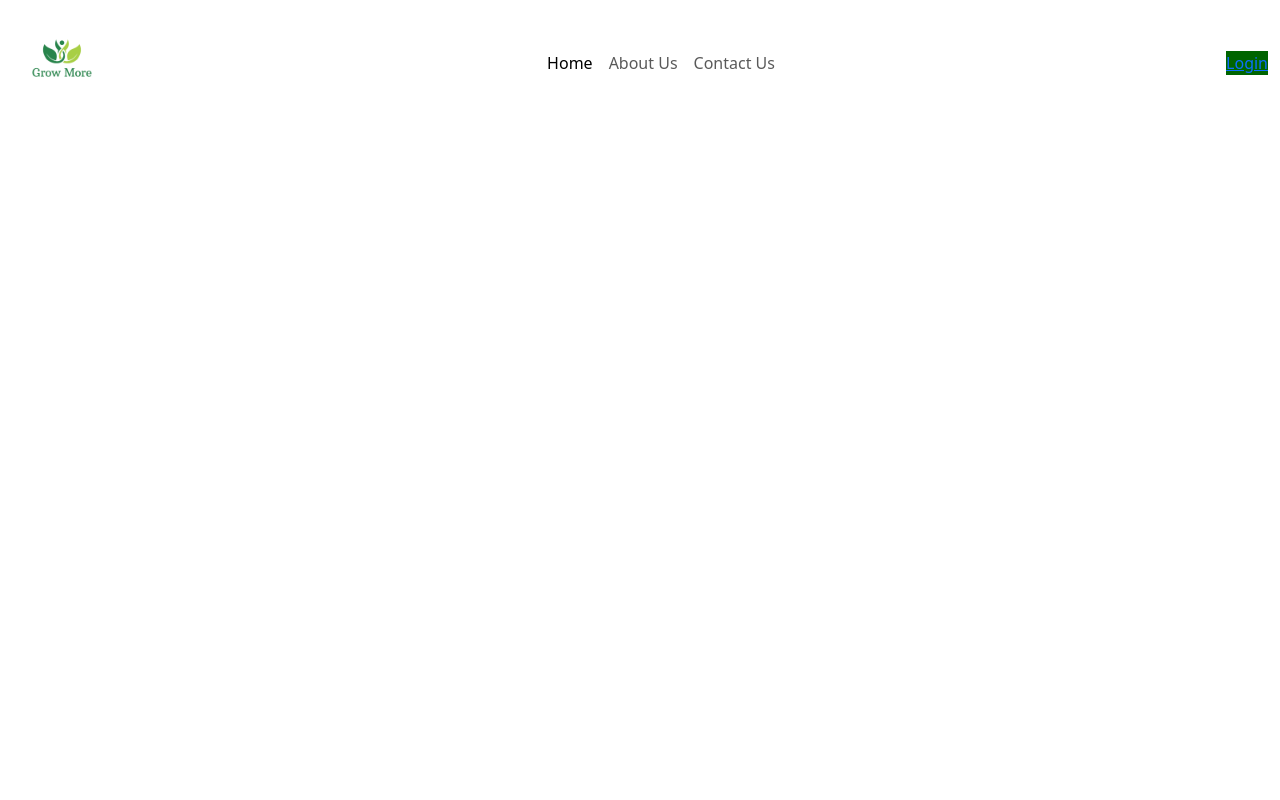
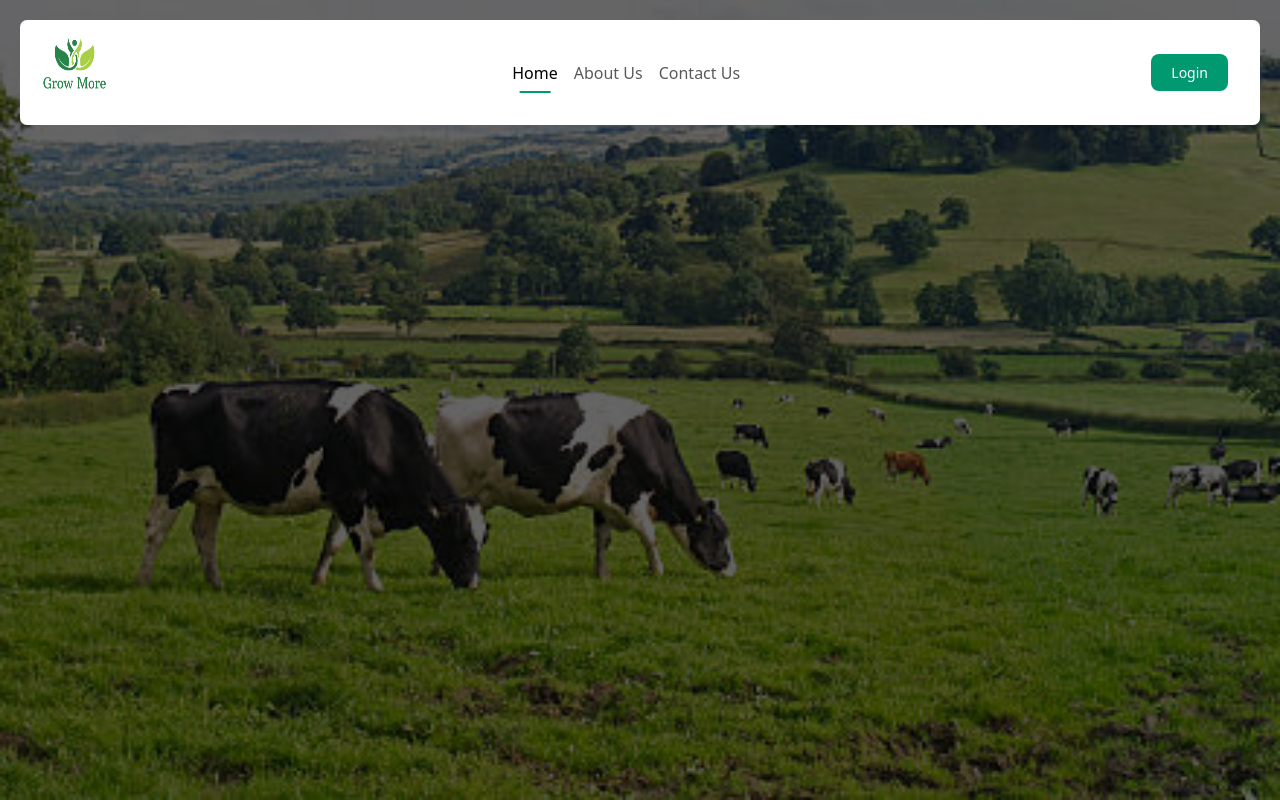
Before and after one commit to chustar0123/GrowMore, a plain HTML site: page index.html in a window 1280 px wide. Drawn offline with nearby package versions, Linux system fonts and the light colour scheme.

Commit message:
I have changed the design of the navbar

```diff
--- a/Style.css
+++ b/Style.css
@@ -1,9 +1,72 @@
+.navbar{
+    background-color: #fff;
+    height: 105px;
+    margin: 20px;
+    border-radius: 7px;
+}
 img{
-    height: 100px;
-    width: 100px;
+    height: 85px;
+    width: 85px;
     border-radius: 50%;
     align-items: left;
 }
 .login-button{
-    background-color: darkgreen;
+    background-color: #009970;
+    color: #fff;
+    font-size: 14px;
+    border-radius: 8px;
+    padding: 8px 20px;
+    margin-right: 20px;
+    background-origin: 50px;
+    text-decoration: none;
+    transition: 0.35s background-color;
 }
+.navbar-toggler{
+    border: none;
+    font-size: 1.2rem;
+}
+.navbar-toggler:focus, .btn-close:focus{
+    box-shadow: none;
+    outline: none;
+}
+.nav-link{
+    color: #666777;
+    font-weight: 500;
+    position: relative;
+}
+.nav-link:hover, .nav-link.active{
+    color: #000;
+}
+@media (min-width:991px){
+    .nav-link::before{
+        content: "";
+        position: absolute;
+        bottom: 0;
+        left: 50%;
+        transform: translateX(-50%);
+        width: 0;
+        height: 2px;
+        background-color: #009970;
+        visibility: hidden;
+        transition: 0.3s ease-in-out;
+    }
+    .nav-link:hover::before, .nav-link.active::before{
+        width: 50%;
+        visibility: visible;
+    }
+}
+.hero-section{
+    background-image: url("Farm2.jpg");
+    background-size: cover;
+    width: 100%;
+    height: 100vh;
+}
+.hero-section::before{
+    background-color: rgba(0, 0, 0, 0.6);
+    content: "";
+    position: absolute;
+    top: 0;
+    right: 0;
+    bottom: 0;
+    left: 0;
+}
--- a/index.html
+++ b/index.html
@@ -6,9 +6,10 @@
 <link href="https://cdn.jsdelivr.net/npm/bootstrap@5.3.3/dist/css/bootstrap.min.css" rel="stylesheet" integrity="sha384-QWTKZyjpPEjISv5WaRU9OFeRpok6YctnYmDr5pNlyT2bRjXh0JMhjY6hW+ALEwIH" crossorigin="anonymous">
 </head>
 <body>
+    <!--Start navbar-->
     <nav class="navbar navbar-expand-lg fixed-top">
         <div class="container-fluid">
-          <a class="navbar-brand me-auto" href="#"><img src="GrowMore.png"></a>
+          <a class="navbar-brand me-auto" href="#"><img src="GrowMore2.png"></a>
 
           <div class="offcanvas offcanvas-end" tabindex="-1" id="offcanvasNavbar" aria-labelledby="offcanvasNavbarLabel">
             <div class="offcanvas-header">
@@ -30,12 +31,15 @@
             </div>
           </div>
           <a href="#" class="login-button">Login</a>
-          <button class="navbar-toggler" type="button" data-bs-toggle="offcanvas" data-bs-target="#offcanvasNavbar" aria-controls="offcanvasNavbar" aria-label="Toggle navigation">
+          <button class="navbar-toggler pe-0" type="button" data-bs-toggle="offcanvas" data-bs-target="#offcanvasNavbar" aria-controls="offcanvasNavbar" aria-label="Toggle navigation">
             <span class="navbar-toggler-icon"></span>
           </button>
         </div>
       </nav>
+<!--End navbar-->
+<section class="hero-section">
 
+</section>
       <!--Bootstrap script-->
       <script src="https://cdn.jsdelivr.net/npm/bootstrap@5.3.3/dist/js/bootstrap.bundle.min.js" integrity="sha384-YvpcrYf0tY3lHB60NNkmXc5s9fDVZLESaAA55NDzOxhy9GkcIdslK1eN7N6jIeHz" crossorigin="anonymous"></script>
 </body>
```
Also changed, not shown: Farm2.jpg (added), GrowMore2.png (added).
